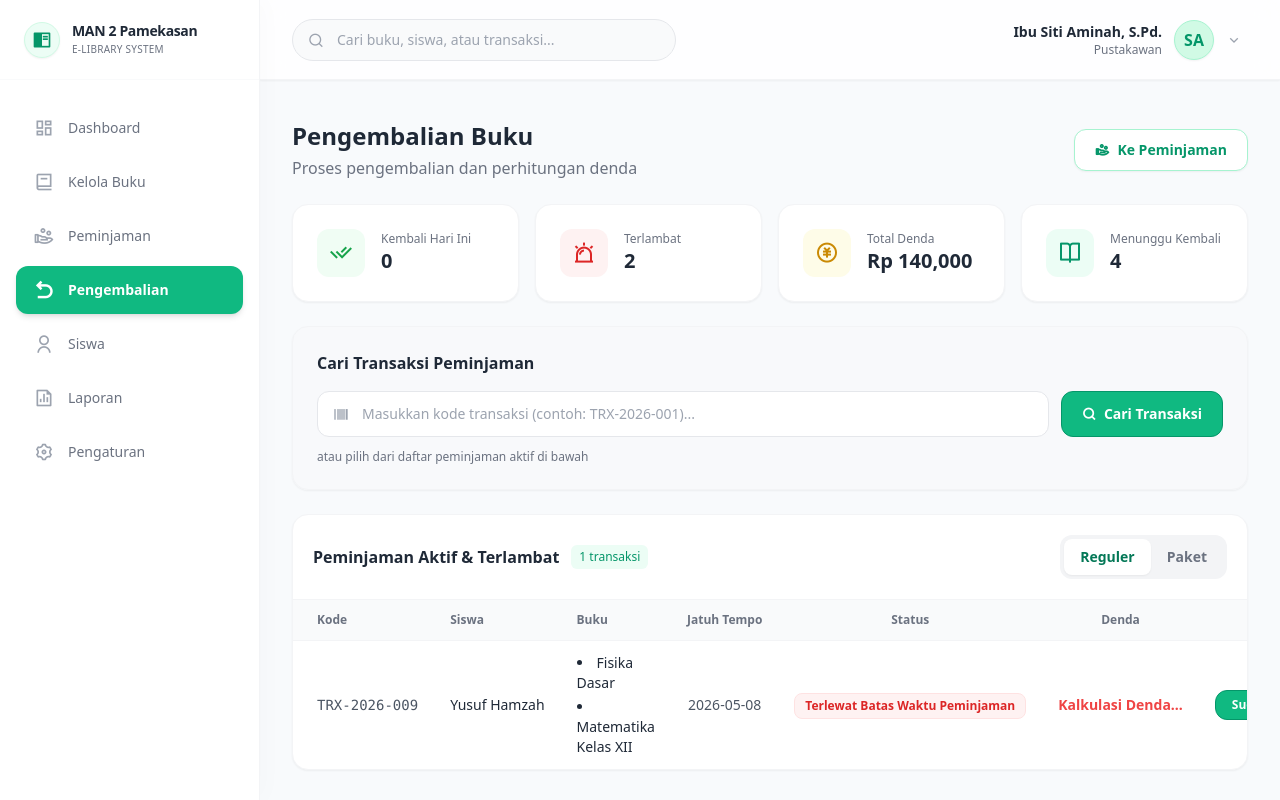
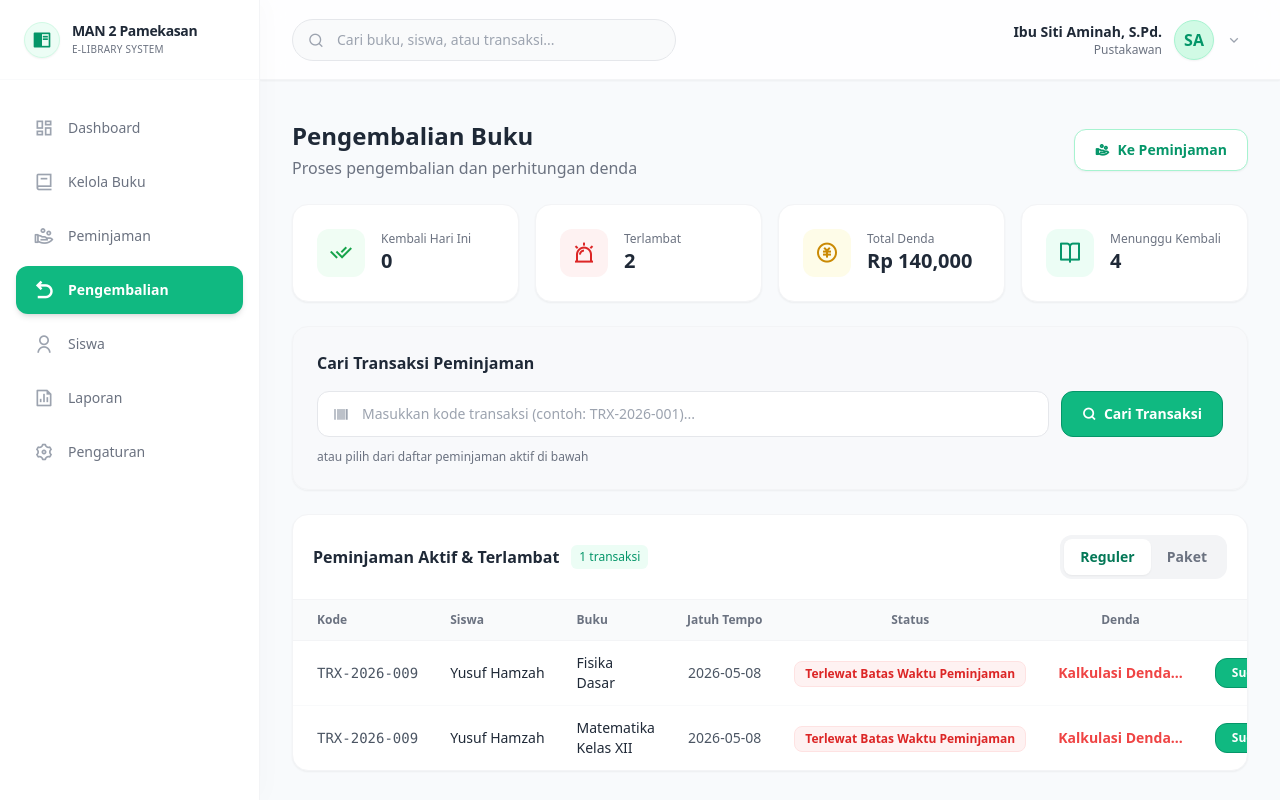
Before and after one commit to Nachsyas/Web-Man-2-Pamekasan, a React (Vite) app: page /pustakawan/pengembalian in a window 1280 px wide. Built offline with nearby package versions, Linux system fonts and the light colour scheme.

Commit message:
Fix Jenis Buku Yang Dipinjam

```diff
--- a/src/pages/pustakawan/Borrowing.jsx
+++ b/src/pages/pustakawan/Borrowing.jsx
@@ -145,22 +145,20 @@ export default function Borrowing() {
                    </tr>
                  </thead>
                  <tbody className="divide-y divide-gray-50 bg-white">
-                   {activeLoans.filter(loan => loan.type === listTab).map(loan => (
-                     <tr key={loan.id} className="hover:bg-emerald-50/30 transition-colors">
+                   {activeLoans.filter(loan => loan.type === listTab).flatMap(loan =>
+                     loan.books.map((b, i) => (
+                       <tr key={`${loan.id}-${i}`} className="hover:bg-emerald-50/30 transition-colors">
                           <td className="py-3 whitespace-nowrap pl-6">
                               <p className="font-bold text-gray-800">{loan.memberName}</p>
                           </td>
                           <td className="py-3 px-4 text-sm text-gray-700">
-                            <ul className="list-disc list-inside space-y-1">
-                                {loan.books.map((b, i) => (
-                                    <li key={i}>{b}</li>
-                                ))}
-                            </ul>
+                              {b}
                           </td>
                           <td className="py-3 whitespace-nowrap px-4 text-sm font-bold text-gray-600">{loan.dueDate}</td>
                           <td className="py-3 whitespace-nowrap pr-6 text-right"><StatusBadge status={loan.status} /></td>
                        </tr>
-                   ))}
+                     ))
+                   )}
                    {activeLoans.filter(loan => loan.type === listTab).length === 0 && (
                      <tr>
                        <td colSpan="4" className="py-8 text-center text-gray-500 text-sm">
--- a/src/pages/pustakawan/Returns.jsx
+++ b/src/pages/pustakawan/Returns.jsx
@@ -151,18 +151,15 @@ export default function Returns() {
                 </tr>
               </thead>
               <tbody className="divide-y divide-gray-50">
-                {activeTransactions.map(trx => (
-                  <tr key={trx.id} className="hover:bg-gray-50/50 transition-colors">
+                {activeTransactions.flatMap(trx =>
+                  trx.books.map((b, i) => (
+                    <tr key={`${trx.id}-${i}`} className="hover:bg-gray-50/50 transition-colors">
                       <td className="py-3 whitespace-nowrap pl-6 pr-4 text-sm font-mono text-gray-600">{trx.id}</td>
                       <td className="py-3 whitespace-nowrap px-4">
                         <p className="text-sm font-medium text-gray-800">{trx.memberName}</p>
                       </td>
-                    <td className="py-3 px-4">
-                      <ul className="list-disc list-inside space-y-1 text-sm text-gray-800">
-                        {trx.books.map((b, i) => (
-                          <li key={i}>{b}</li>
-                        ))}
-                      </ul>
+                      <td className="py-3 px-4 text-sm text-gray-800">
+                        {b}
                       </td>
                       <td className="py-3 whitespace-nowrap px-4 text-center text-sm text-gray-600">{trx.dueDate}</td>
                       <td className="py-3 whitespace-nowrap px-4 text-center whitespace-nowrap">
@@ -188,7 +185,8 @@ export default function Returns() {
                         </button>
                       </td>
                     </tr>
-                ))}
+                  ))
+                )}
                 {activeTransactions.length === 0 && (
                   <tr>
                     <td colSpan="7" className="py-8 text-center text-gray-500 text-sm">
```
Lines whose indentation alone changed are shown as unchanged.
